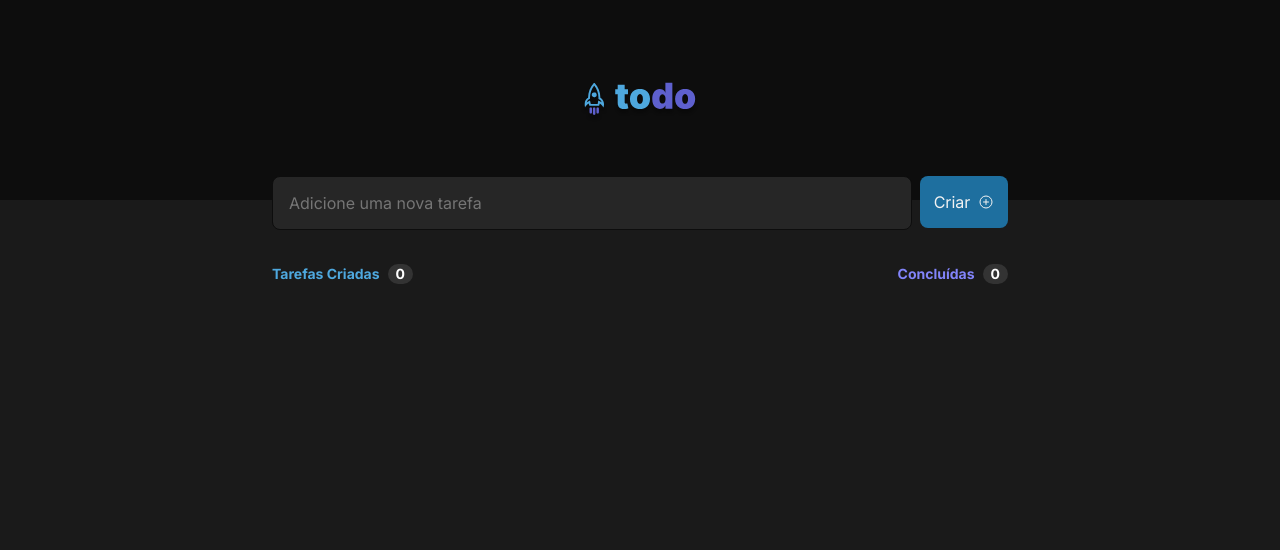
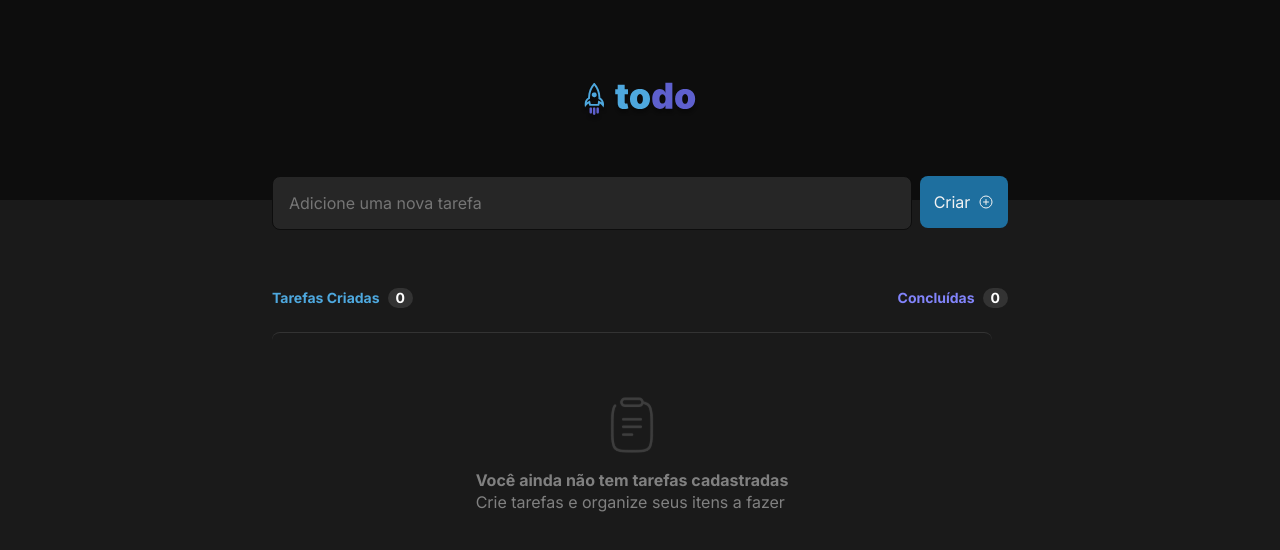
Before and after one commit to Ndrake337/RocketSeat_ToDos_Site, a React (Vite) app: page / in a window 1280 px wide. Shown: the top 550 px of the page. Built offline with nearby package versions, Linux system fonts and the light colour scheme.

Commit message:
Criação do modelo em branco do TaskList

```diff
--- a/src/components/TaskCount.module.css
+++ b/src/components/TaskCount.module.css
@@ -1,8 +1,17 @@
-.TaskContainer{
+.wrapper{
     display: flex;
     align-items: center;
     justify-content: center;
-    padding-top: 4rem;
+    padding-top: 5.5rem;
+    overflow: auto;
+    position: inherit ;
+}
+
+.TaskContainer{
+    display: flex;
+    flex-direction: column;
+    align-items: flex-start;
+    justify-content: center;
 }
 .TaskStatus{
     display: flex;
--- a/src/components/TaskCount.tsx
+++ b/src/components/TaskCount.tsx
@@ -1,11 +1,15 @@
 import styles from './TaskCount.module.css'
+import { TaskList } from './TaskList'
 
 export function TaskCount() {
     return(
-        <div className={styles.TaskContainer}>
-            <div className={styles.TaskStatus}>
-                <strong className={styles.created}>Tarefas Criadas <span>0</span></strong>
-                <strong className={styles.done}>Concluídas <span>0</span></strong>
+        <div className={styles.wrapper}>
+            <div className={styles.TaskContainer}>
+                <div className={styles.TaskStatus}>
+                    <strong className={styles.created}>Tarefas Criadas <span>0</span></strong>
+                    <strong className={styles.done}>Concluídas <span>0</span></strong>
+                </div>
+                <TaskList />
             </div>
         </div>
     )
--- /dev/null
+++ b/src/components/TaskList.module.css
@@ -0,0 +1,25 @@
+.ListContainer{
+    display: flex;
+    flex-direction: column;
+    justify-content: center;
+    align-items: center;
+    margin-top: 1.5rem;
+    padding: 4rem 1.5rem;
+    border-top: 1px solid var(--gray-400);
+    border-radius: 0.5rem;
+    width: 45rem;
+}
+
+.textBox{
+    display: flex;
+    flex-direction: column;
+    margin-top: 1rem;
+    font-weight: 400;
+    font-size: 1rem;
+    line-height: 140%;
+}
+
+.Clipboard{
+    width: 3.5rem;
+    height: 3.5rem;
+}
--- /dev/null
+++ b/src/components/TaskList.tsx
@@ -0,0 +1,14 @@
+import styles from './TaskList.module.css'
+import clipboard from '../assets/Clipboard.svg'
+
+export function TaskList() {
+    return(
+        <div className={styles.ListContainer}>
+            <img src={clipboard} alt='' className={styles.Clipboard}/>
+            <div className={styles.textBox}>
+                <strong>Você ainda não tem tarefas cadastradas</strong>
+                <span>Crie tarefas e organize seus itens a fazer</span>
+            </div>
+        </div>
+    )
+}
```
Also changed, not shown: src/assets/Clipboard.svg (added).
